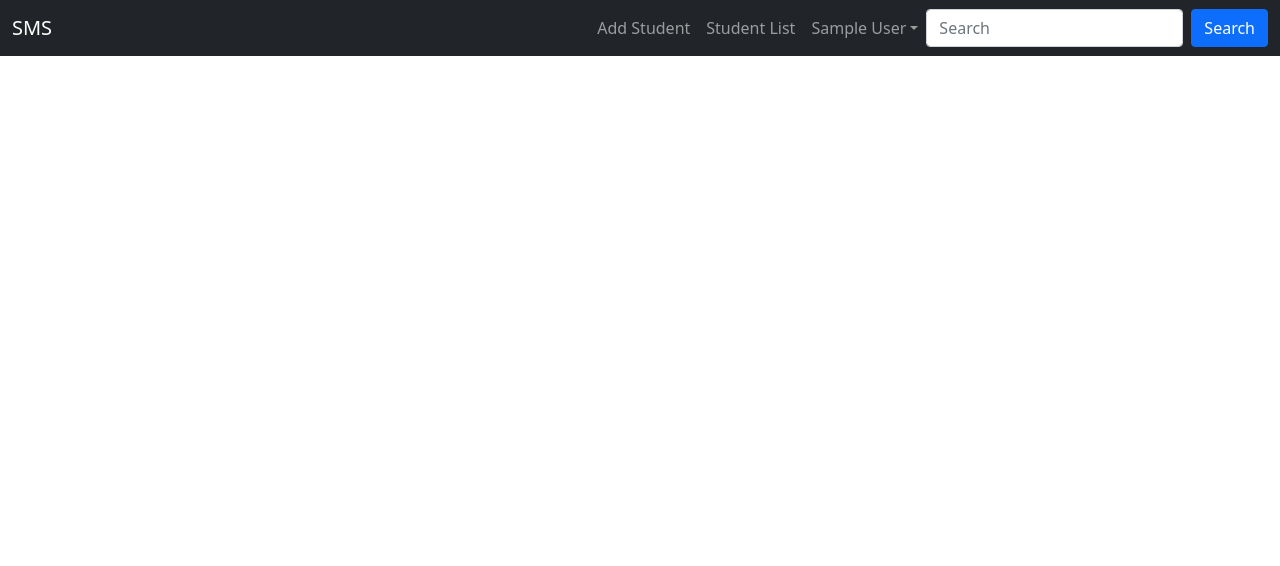
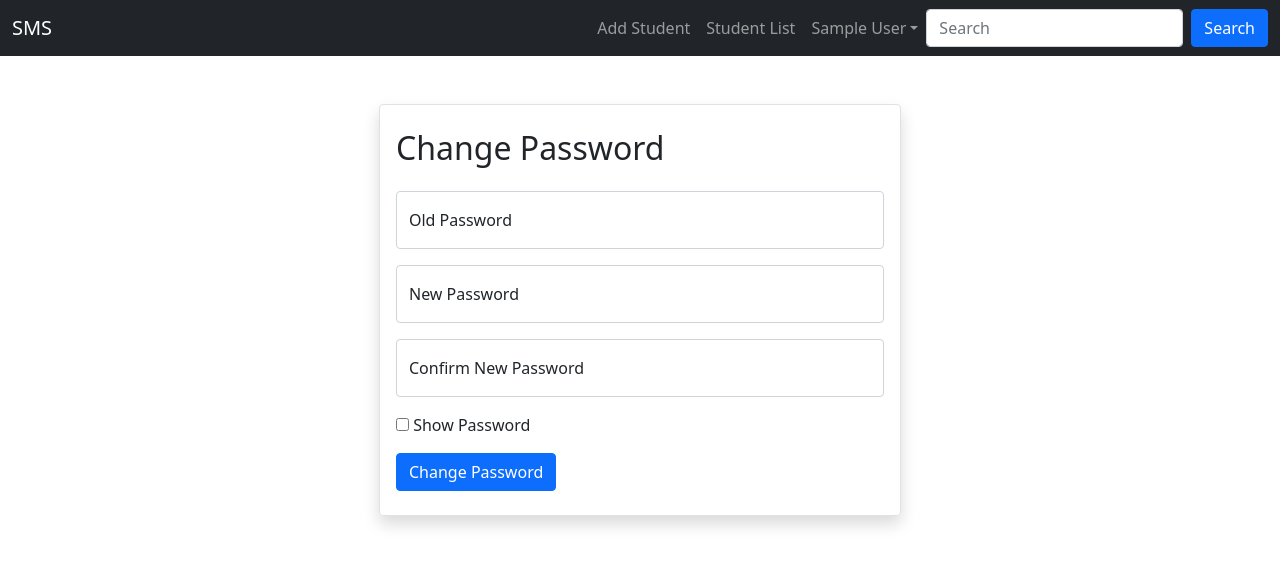
Before and after one commit to asif-daffodil/phpCrud, a PHP site: page /changepass in a window 1280 px wide. Shown: the top 566 px of the page. Run offline with PHP 8.4, Linux system fonts and the light colour scheme; the visitor is signed in with stand-in values (Sample User, id 1); some libraries are stand-ins or nearby versions.

Commit message:
Dec-19-2021

```diff
--- a/changepass.php
+++ b/changepass.php
@@ -1,5 +1,96 @@
-<?php include_once('header.php'); ?>
+<?php
+    include_once('header.php');
+    (!isset($_SESSION['name']))? header("location: login"):null;
+    $uname = $_SESSION['uname'];
+    if (isset($_POST['sub123']) && $_SERVER['REQUEST_METHOD'] == 'POST') {
+        $opass = safe($_POST['opass']);
+        $npass = safe($_POST['npass']);
+        $cnpass = safe($_POST['cnpass']);
+
+        if (empty($opass)) {
+            $errOpass = "Please write your old password";
+        }else{
+            $suser = $conn->query("SELECT * FROM `users` WHERE `uname` = '$uname'");
+            $suserObj = $suser->fetch_object();
+            if (md5($opass) != $suserObj->pass) {
+                $errOpass = "Invalid old password";
+            }else{
+                $crrOpass = $conn->real_escape_string('$opass');
+            }
+        }
+
+        if (empty($npass)) {
+            $errNpass = "Please write your new password";
+        }elseif (strlen($npass) < 6) {
+            $errNpass = "Please write a strong password";
+        }else{
+            $crrNpass = $conn->real_escape_string($npass);
+        }
+
+        if (empty($cnpass)) {
+            $errCnpass = "Please confirm the new password";
+        }elseif ($npass != $cnpass) {
+            $errCnpass = "Password didnot matched";
+        }else{
+            $crrCnpass = $conn->real_escape_string($cnpass);
+        }
+
+        if(isset($crrOpass) && isset($crrNpass) && isset($crrCnpass)){
+            $crrCnpass = md5($crrCnpass);
+            $cpassQuery = $conn->query("UPDATE `users` SET `pass` = '$crrCnpass' WHERE `uname` = '$uname'");
+            if(!$cpassQuery){
+                $msg = "<div class='alert alert-danger alert-dismissible'><button class='btn-close' data-bs-dismiss='alert'></button>Something went wrong</div>";
+            }else{
+                $msg = "<div class='alert alert-success alert-dismissible'><button class='btn-close' data-bs-dismiss='alert'></button>Password changed</div>";
+            }
+        }
+    }
+?>
     <div class="container">
-
+      <div class="row p-5">
+          <div class="col-md-6 m-auto px-3 py-4 border rounded shadow">
+                <h2 class="mb-4">Change Password</h2>
+                <?= $msg ?? null; ?>
+                <form action="" method="post" novalidate>
+                    <div class="form-floating mb-3">
+                        <input type="password" class="form-control <?= (isset($errOpass))? 'is-invalid':null; ?> <?= (isset($crrOpass))? 'is-valid':null; ?>" placeholder="Old Password" name="opass" value="<?= $opass ?? null; ?>">
+                        <label for="">Old Password</label>
+                        <div class="invalid-feedback"><?= $errOpass ?? null; ?></div>
+                        <div class="valid-feedback"></div>
+                    </div>
+                    <div class="form-floating mb-3">
+                        <input type="password" class="form-control <?= (isset($errNpass))? 'is-invalid':null; ?> <?= (isset($crrNpass))? 'is-valid':null; ?>" placeholder="New Password" name="npass" value="<?= $npass ?? null; ?>">
+                        <label for="">New Password</label>
+                        <div class="invalid-feedback"><?= $errNpass ?? null; ?></div>
+                        <div class="valid-feedback"></div>
+                    </div>
+                    <div class="form-floating mb-3">
+                        <input type="password" class="form-control <?= (isset($errCnpass))? 'is-invalid':null; ?> <?= (isset($crrCnpass))? 'is-valid':null; ?>" placeholder="Confirm New Password" name="cnpass" value="<?= $cnpass ?? null; ?>">
+                        <label for="">Confirm New Password</label>
+                        <div class="invalid-feedback"><?= $errCnpass ?? null; ?></div>
+                        <div class="valid-feedback"></div>
+                    </div>
+                    <div class="form-form-check-inline mb-3">
+                        <input type="checkbox" class="form-form-check-input" id="spass">
+                        <label for="" class="form-form-check-label">Show Password</label>
+                    </div>
+                    <input type="submit" value="Change Password" class="btn btn-primary" name="sub123">
+                </form>
+          </div>
+      </div>
     </div>
+    <script>
+        let inputs = document.querySelectorAll("input[type='password']");
+        document.querySelector("#spass").addEventListener('click', function(){
+            if(this.checked == true){
+                for (let i = 0; i < inputs.length; i++) {
+                    inputs[i].type = "text";
+                }
+            }else{
+                for (let i = 0; i < inputs.length; i++) {
+                    inputs[i].type = "password";
+                }
+            }
+        })
+    </script>
 <?php include_once('footer.php'); ?>
--- a/imageupload.php
+++ b/imageupload.php
@@ -1,5 +1,6 @@
 <?php
     include_once('header.php');
+    (!isset($_SESSION['name']))? header("location: login"):null;
     $uname = $_SESSION['uname'];
     $getPreImgQuery = $conn->query("SELECT * FROM `users` WHERE `uname` = '$uname'");
     $getPreImgObj = $getPreImgQuery->fetch_object();
@@ -27,6 +28,8 @@
                    move_uploaded_file($tmpName, $destination);
                    $updateImg = $conn->query("UPDATE `users` SET `img` = '$destination' WHERE id = $id");
                    if($updateImg){
+                    $getPreImgQuery = $conn->query("SELECT * FROM `users` WHERE `uname` = '$uname'");
+                    $getPreImgObj = $getPreImgQuery->fetch_object();
                         $success = "Image uploaded successfully";
                         echo "<script>setInterval(function(){location.href=".$_SERVER['PHP_SELF']."},500)</script>";
                    }
```
Also changed, not shown: images/61bef75c83ae2314978604101256121920211540267867863.jpg (renamed from images/61b5d35fd57962143861421111259121220211540267867863.jpg).
